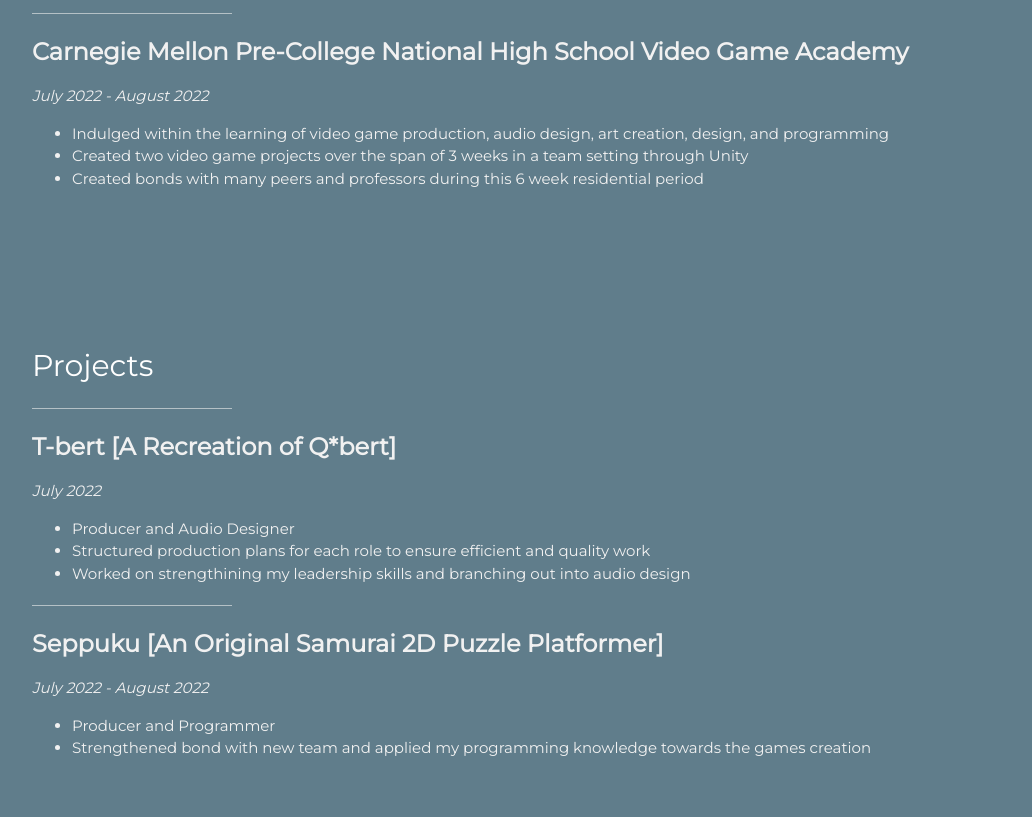
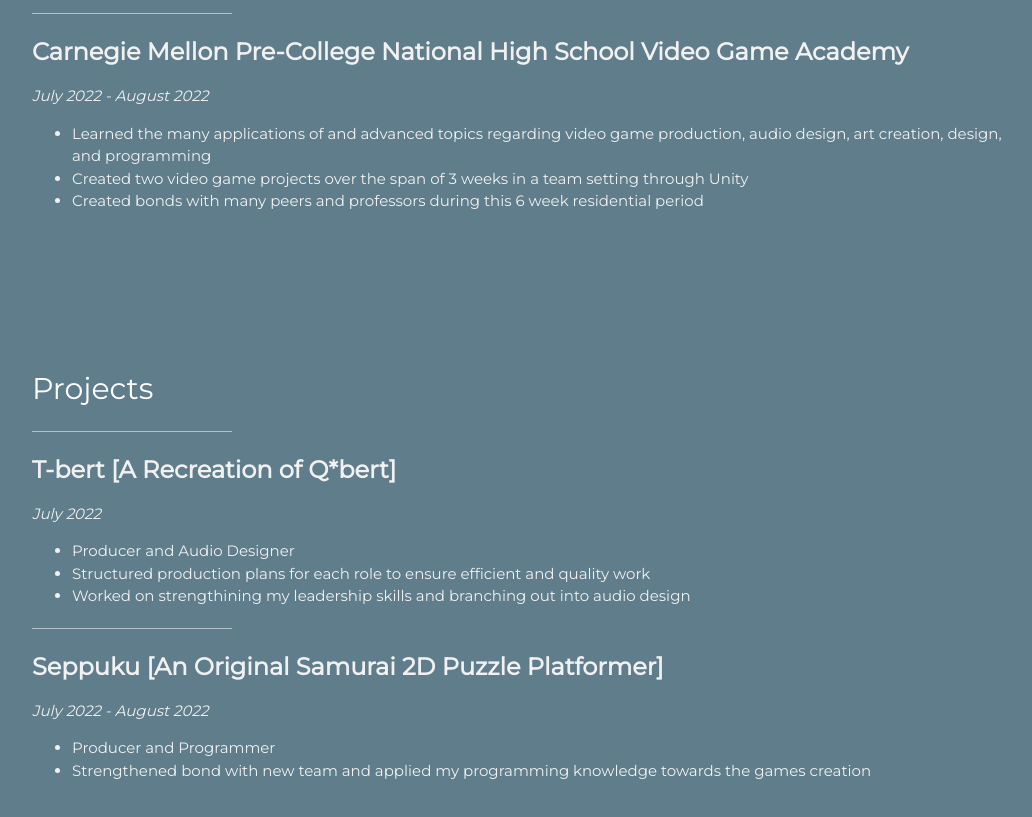
Before and after one commit to kzvonarek/kzvonarek.github.io, a plain HTML site: page index.html in a window 1280 px wide. Shown: the part 1660-2477 px from the top of the page, without its empty margins (178-1210 px from the left). Drawn offline with nearby package versions, Linux system fonts and the light colour scheme.

Commit message:
Update index.html

```diff
--- a/index.html
+++ b/index.html
@@ -114,7 +114,7 @@
     <h3><b>Carnegie Mellon Pre-College National High School Video Game Academy</b></h3>
     <p><i>July 2022 - August 2022</i></p>
     <ul>
-      <li>Indulged within the learning of video game production, audio design, art creation, design, and programming</li>
+      <li>Learned the many applications of and advanced topics regarding video game production, audio design, art creation, design, and programming</li>
       <li>Created two video game projects over the span of 3 weeks in a team setting through Unity</li>
       <li>Created bonds with many peers and professors during this 6 week residential period</li>
     </ul>
```
